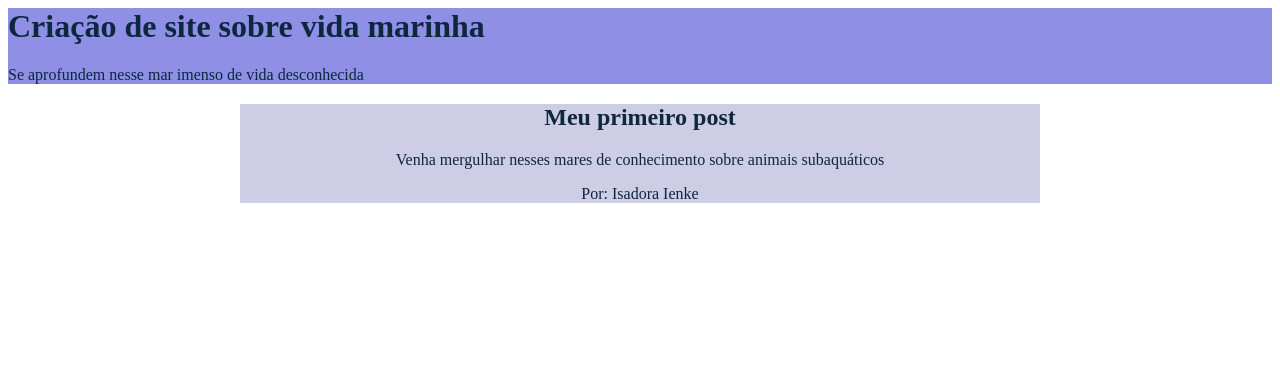
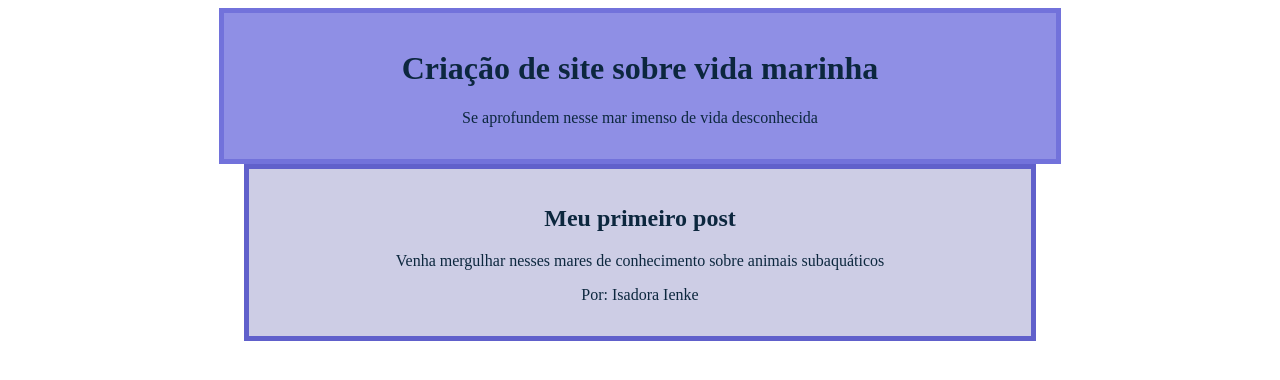
Before and after one commit to oliveiraisadora15-maker/Site-1-A-2-Trimestre-, a plain HTML site: page index.html in a window 1280 px wide. Drawn offline with Linux system fonts and the light colour scheme.

Commit message:
criamos bordas e padding

```diff
--- a/index.html
+++ b/index.html
@@ -7,13 +7,20 @@
             header{
                 background-color: rgb(143, 143, 229);
                 color: rgb(12, 39, 62);
+                text-align: center;
+                max-width: 800px;
+                margin: 0 auto;
+                border: 5px solid rgba(101, 101, 214, 0.687);
+                padding: 16px;
             }
             main{
                 background-color: rgb(205, 205, 229);
                 color: rgb(12, 39, 62);
                 text-align: center;
-                max-width: 800px;
+                max-width: 750px;
                 margin: 0 auto;
+                border: 5px solid rgb(96, 96, 203);
+                padding: 16px;
 
 
 
@@ -35,7 +42,7 @@
         </header>
 
         <main>
-
+            <img src="" alt="">
             <h2>Meu primeiro post</h2>
             <p>Venha mergulhar nesses mares de conhecimento sobre animais subaquáticos</p>
             <p>Por: Isadora Ienke</p>
```
